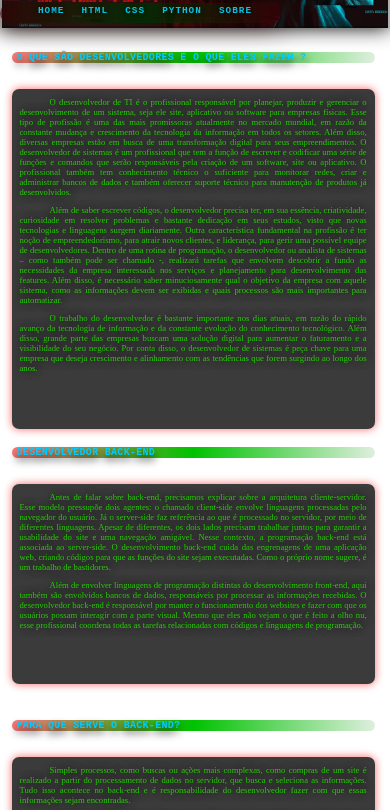
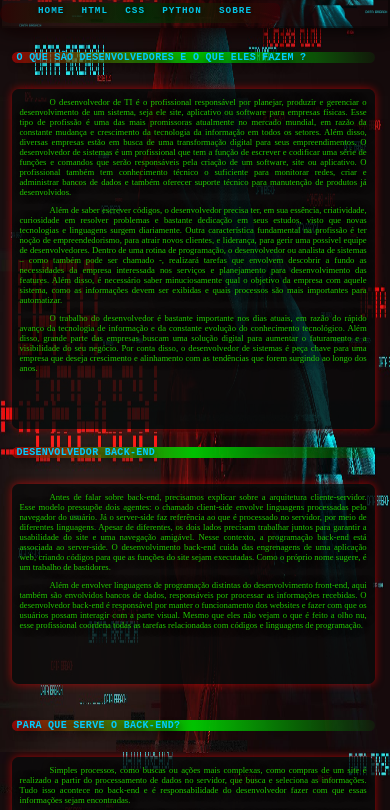
Before and after one commit to GabryelNavarro/Seja-um-programador, a plain HTML site: page index.html in a window 390 px wide. Shown: the part 92-902 px from the top of the page. Drawn offline with Linux system fonts and the light colour scheme.

Commit message:
Update style.css

```diff
--- a/style.css
+++ b/style.css
@@ -558,7 +558,7 @@ display: block;
 body{
 
 background-position: center;
-background-size: 5%;
+background-size: 100%;
 
 
 
```
